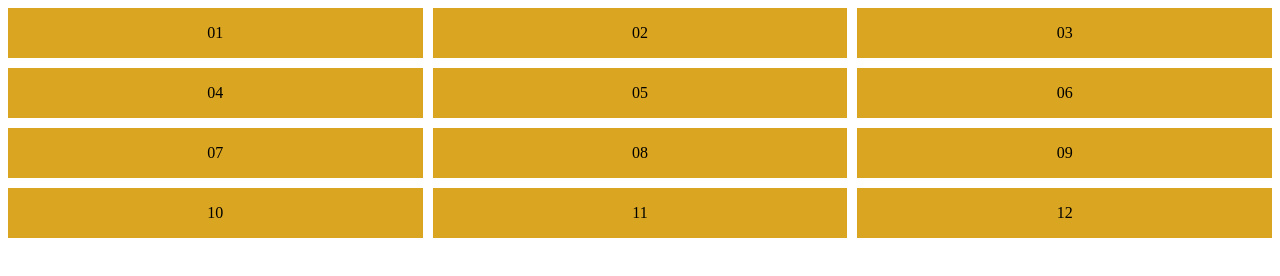
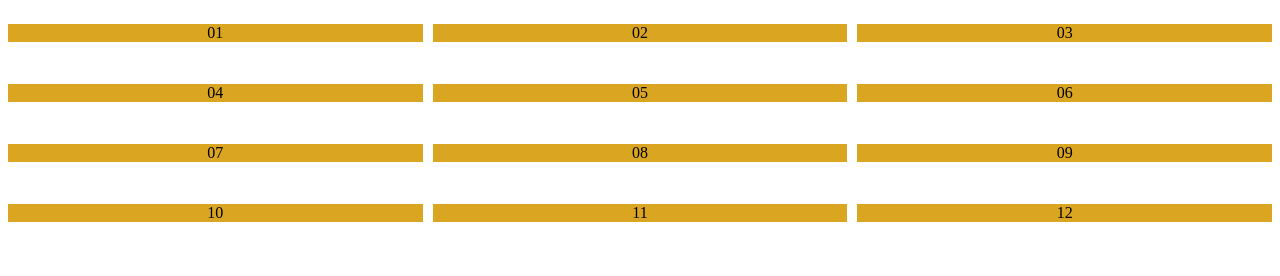
Before and after one commit to Alexise857/demo-grid-css, a plain HTML site: page index.html in a window 1280 px wide. Drawn offline with Linux system fonts and the light colour scheme.

```diff
--- a/index.html
+++ b/index.html
@@ -4,7 +4,7 @@
     <meta charset="UTF-8"
           name="viewport"
           content="width=device-width,initial-scale=1">
-    <title> Alineamiento de GRID items con justify-items </title>
+    <title> Alineamiento de GRID items con align-self </title>
     <link rel="stylesheet" href="style.css">
 </head>
 <body>
--- a/style.css
+++ b/style.css
@@ -5,20 +5,15 @@
     grid-gap: 10px;
 
     grid-template:
-        /* FILAS */
-        repeat(4, 50px)
-        /
-        /* COLUMNAS */
-        repeat(3, 1fr);
+        repeat(4, 50px) / repeat(3, 1fr);
     ;
-    /*justify-items: start;*/
-    /*justify-items: center;*/
-    /*justify-items: end;*/
-    /* esta es la propiedad default de css grid,
-    esta expande el item sin importar su contenido
-       ocupa todo el contenido
-     */
+    /* Row Axis */
     justify-items: stretch;
+    /* Column Axis */
+    /*align-items: start;*/
+    align-items: center;
+    /*align-items: end;*/
+    /*align-items: stretch;*/ /* <---- por defecto */
 }
 
 main > * {
```
